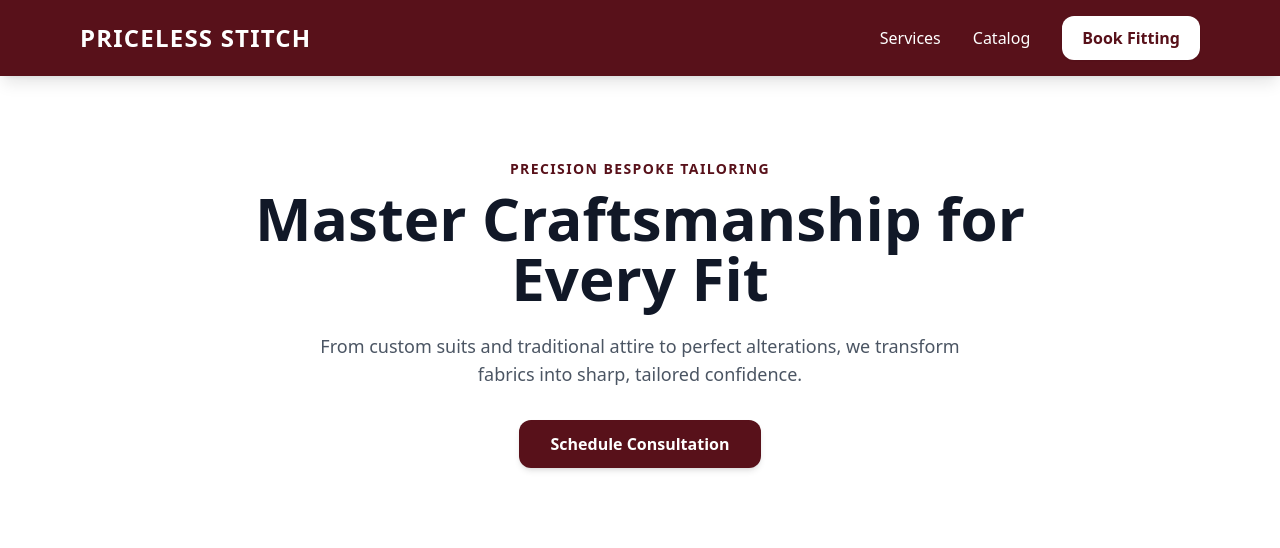
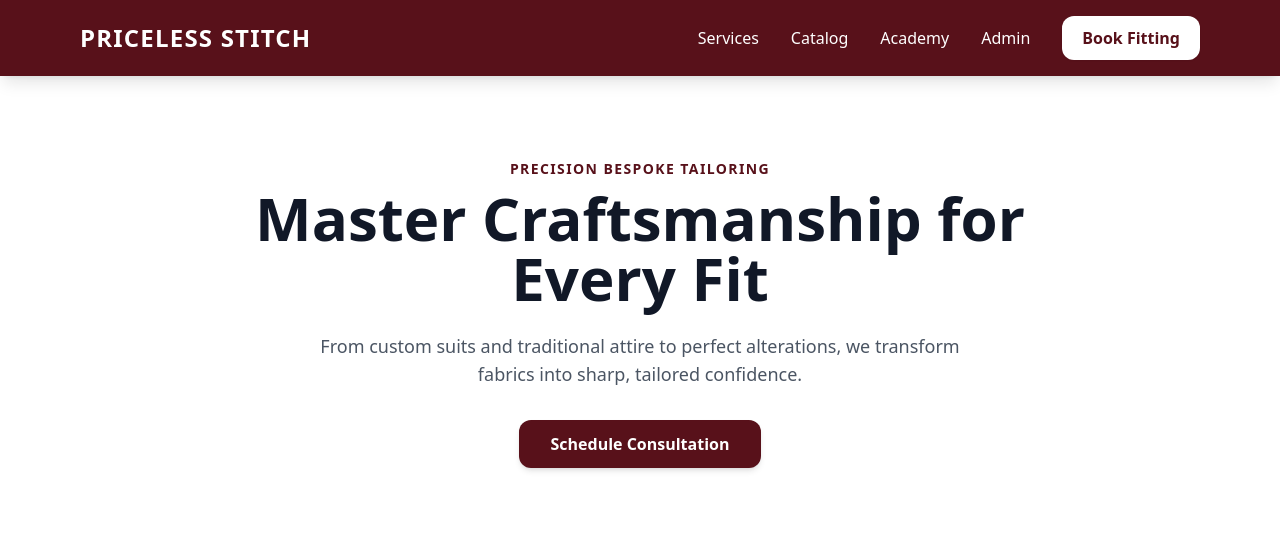
Before and after one commit to Nasiralhassan1992/priceless-stitch-app, a Flask app: page / in a window 1280 px wide. Shown: the top 548 px of the page. Run offline with Flask 3, Linux system fonts and the light colour scheme; data comes from the database, SQL or seed files in the repository; some libraries are stand-ins or nearby versions.

Commit message:
Refactor index.html for improved structure and links

```diff
--- a/pricelessStitch/templates/index.html
+++ b/pricelessStitch/templates/index.html
@@ -27,13 +27,15 @@
     <header class="bg-wine text-white shadow-lg sticky top-0 z-50">
         <div class="max-w-6xl mx-auto px-4 py-3 sm:py-4 flex justify-between items-center">
             <div class="flex items-center space-x-3">
-                <a href="#" class="text-xl sm:text-2xl font-black tracking-wider text-white">PRICELESS STITCH</a>
+                <a href="/" class="text-xl sm:text-2xl font-black tracking-wider text-white">PRICELESS STITCH</a>
             </div>
 
             <!-- Desktop Nav -->
             <nav class="hidden md:flex items-center space-x-8 font-medium">
                 <a href="#services" class="hover:text-gray-200 transition">Services</a>
                 <a href="#catalogSection" class="hover:text-gray-200 transition">Catalog</a>
+                <a href="/academy" class="hover:text-gray-200 transition">Academy</a>
+                <a href="/login" class="hover:text-gray-200 transition">Admin</a>
                 <a href="#booking" class="bg-white text-wine px-5 py-2.5 rounded-xl font-semibold hover:bg-gray-100 transition shadow-sm">Book Fitting</a>
             </nav>
 
@@ -49,6 +51,8 @@
         <div id="mobileMenu" class="hidden md:hidden bg-wine-light border-t border-rose-950 px-4 pt-3 pb-4 space-y-3">
             <a href="#services" onclick="toggleMobileMenu()" class="block text-white font-medium py-2 hover:text-gray-200">Services</a>
             <a href="#catalogSection" onclick="toggleMobileMenu()" class="block text-white font-medium py-2 hover:text-gray-200">Catalog</a>
+            <a href="/academy" onclick="toggleMobileMenu()" class="block text-white font-medium py-2 hover:text-gray-200">Academy</a>
+            <a href="/login" onclick="toggleMobileMenu()" class="block text-white font-medium py-2 hover:text-gray-200">Admin</a>
             <a href="#booking" onclick="toggleMobileMenu()" class="block text-center bg-white text-wine px-4 py-3 rounded-xl font-bold shadow-sm hover:bg-gray-100">Book Fitting</a>
         </div>
     </header>
```
